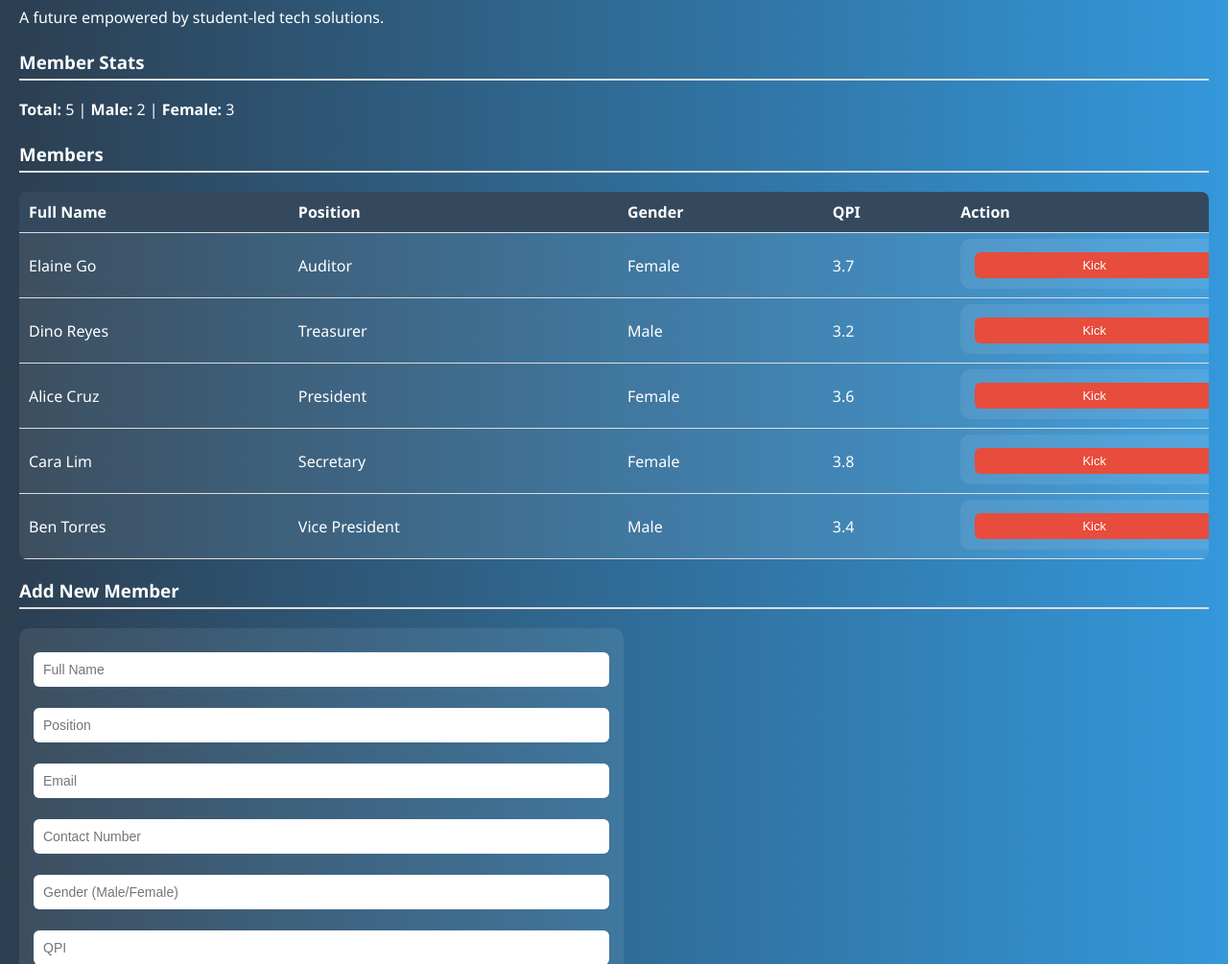
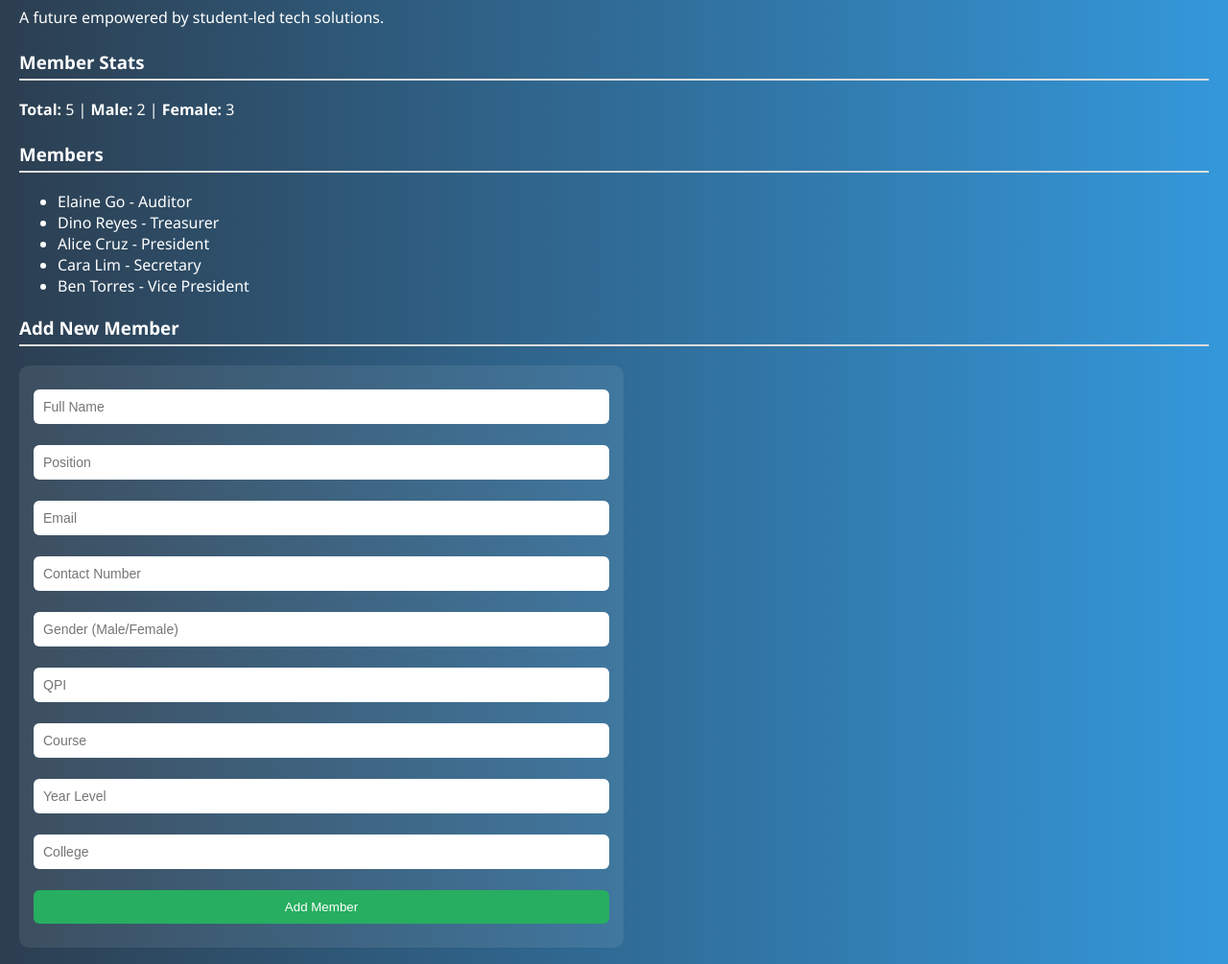
Before and after one commit to KGG-Student/TEST_SACDEV, a Flask app: page /organization/24 in a window 1280 px wide. Shown: the part 364-1369 px from the top of the page at 96% size. Run offline with Flask 3, Linux system fonts and the light colour scheme; the visitor is signed in with stand-in values (Sample User, id 1); data comes from the database, SQL or seed files in the repository; both versions use the stored data as it was after the commit; tables that the repository leaves empty hold one stand-in row (values such as "Sample post").

Commit message:
Resolved merge and updated title block

```diff
--- a/templates/organization_view.html
+++ b/templates/organization_view.html
@@ -1,6 +1,8 @@
 {% extends 'base.html' %}
 
-{% block title %}{{ org.name }}{% endblock %}
+{% block title %}
+  {{ org.name }}
+{% endblock %}
 
 {% block content %}
 <style>
@@ -129,37 +131,13 @@
 <p><strong>Total:</strong> {{ total_members }} | <strong>Male:</strong> {{ male_count }} | <strong>Female:</strong> {{ female_count }}</p>
 
 <h3>Members</h3>
-{% if members %}
-<table>
-  <thead>
-    <tr>
-      <th>Full Name</th>
-      <th>Position</th>
-      <th>Gender</th>
-      <th>QPI</th>
-      <th>Action</th>
-    </tr>
-  </thead>
-  <tbody>
-    {% for member in members %}
-    <tr>
-      <td>{{ member.full_name }}</td>
-      <td>{{ member.position }}</td>
-      <td>{{ member.gender }}</td>
-      <td>{{ member.qpi }}</td>
-      <td>
-        <form method="POST" style="display:inline;">
-          <input type="hidden" name="member_id" value="{{ member.id }}">
-          <button type="submit" name="kick_member" class="kick-btn">Kick</button>
-        </form>
-      </td>
-    </tr>
-    {% endfor %}
-  </tbody>
-</table>
-{% else %}
-  <p>No members yet.</p>
-{% endif %}
+<ul>
+  {% for member in members %}
+    <li>{{ member.full_name }} - {{ member.position }}</li>
+  {% else %}
+    <p>No members yet.</p>
+  {% endfor %}
+</ul>
 
 <h3>Add New Member</h3>
 <form method="POST" style="max-width: 600px;">
@@ -177,11 +155,14 @@
 </form>
 
 <h3>Documents</h3>
+{% if documents %}
 <ul>
   {% for doc in documents %}
     <li>{{ doc.title }} - <a href="{{ url_for('static', filename=doc.file_path) }}" target="_blank">View</a></li>
-  {% else %}
-    <p>No documents uploaded yet.</p>
   {% endfor %}
 </ul>
+{% else %}
+<p>No documents uploaded yet.</p>
+{% endif %}
+
 {% endblock %}
```
Also changed, not shown: database/users.db.
